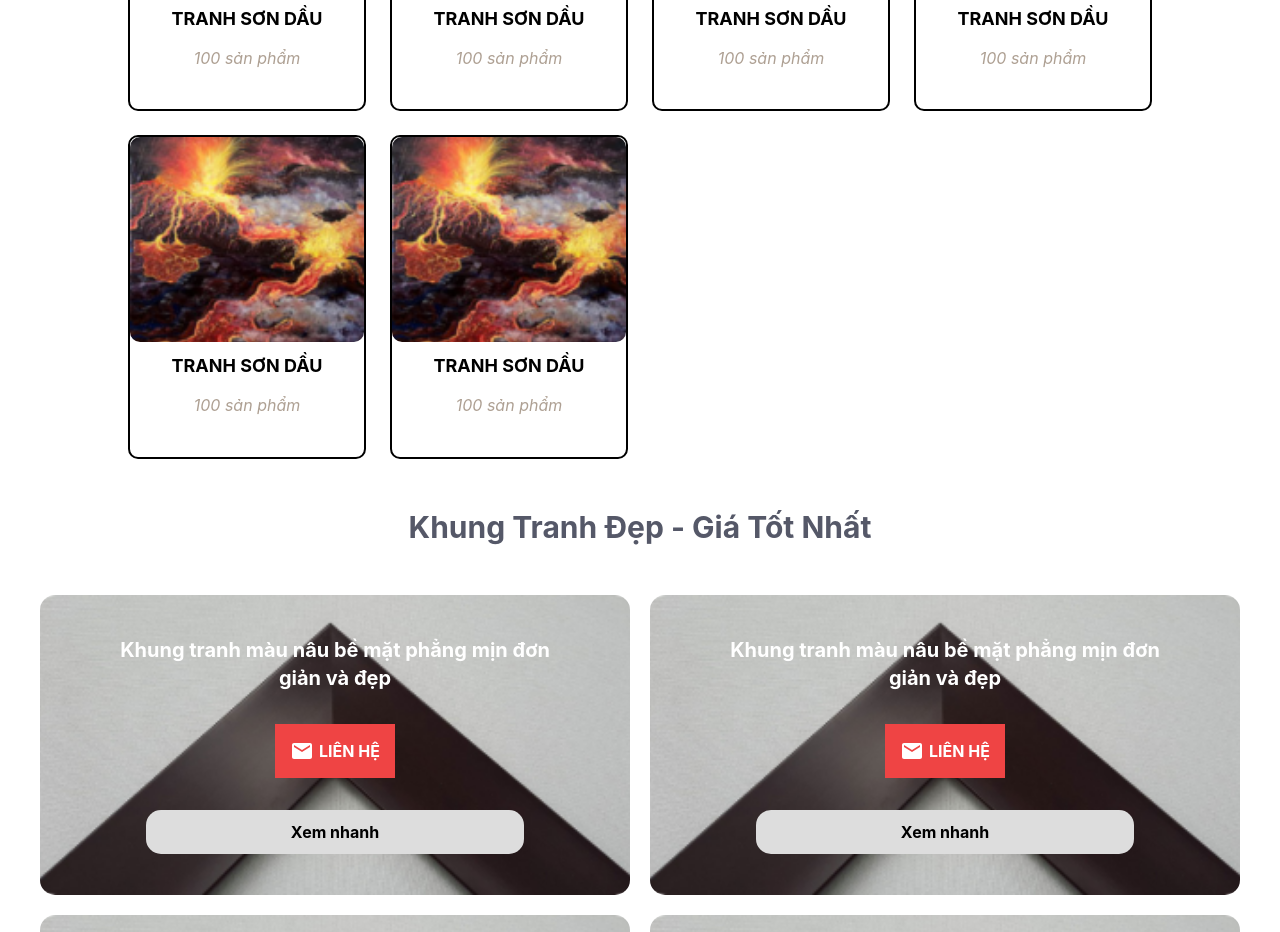
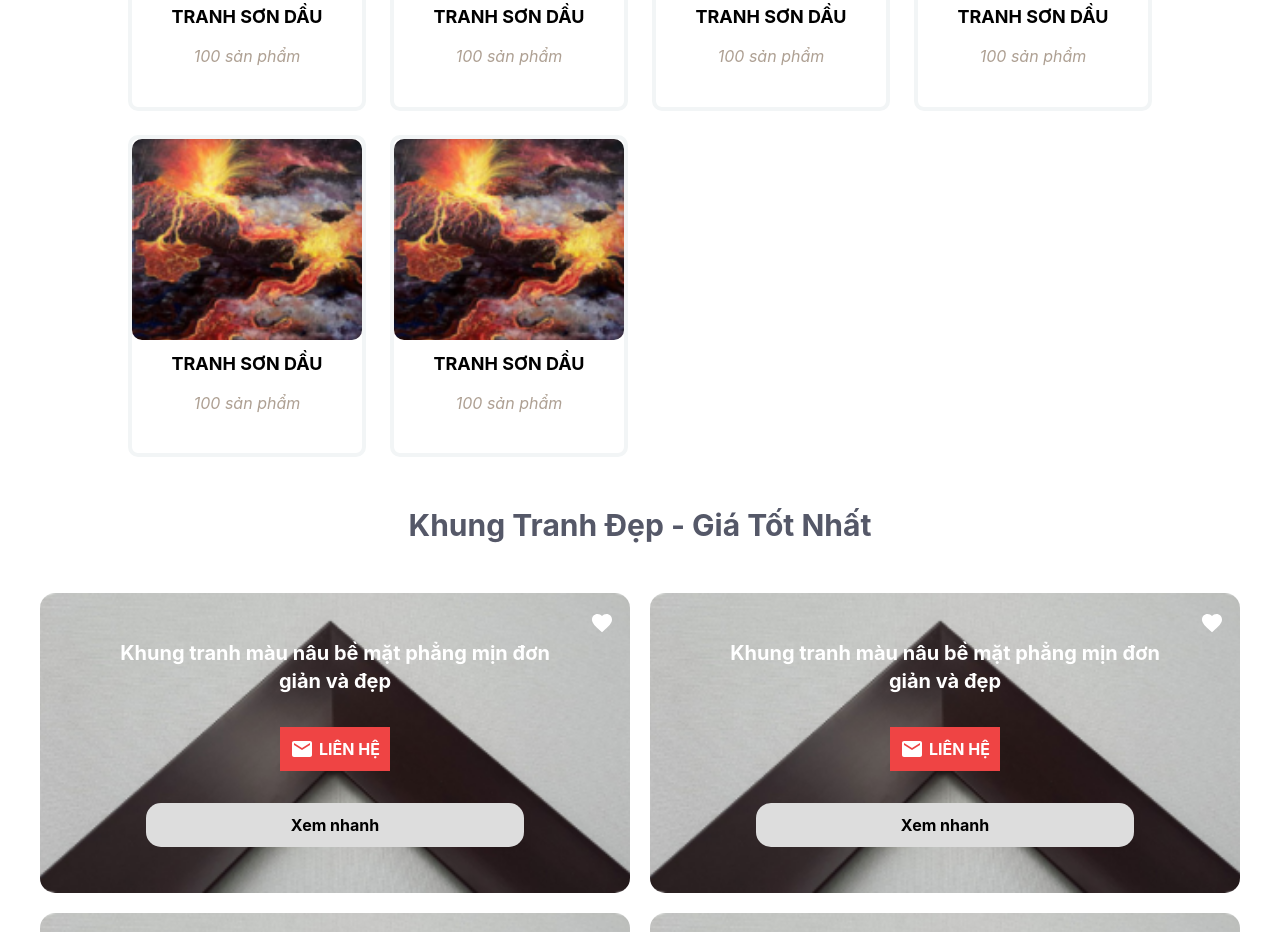
Before and after one commit to teej21/ISD_SHOP_FRONTEND, a React (Create React App) app: page / in a window 1280 px wide. Shown: the part 1940-2872 px from the top of the page. Built offline with nearby package versions, Linux system fonts and the light colour scheme; a web font is replaced by a local one.

Commit message:
hot fix p2

```diff
--- a/src/components/Homepage/Items/GridBox.tsx
+++ b/src/components/Homepage/Items/GridBox.tsx
@@ -2,7 +2,7 @@ import React from "react";
 import Picture_1 from '../../../assets/pic_1.png'
 const GridBox = () => {
   return (
-    <div className="flex flex-col items-center border-2 border-[#000000] border-solid rounded-[10px]">
+    <div className="flex flex-col items-center border-4 border-[#f2f5f6] border-solid rounded-[10px] hover:-translate-y-4 hover:shadow-shadow_primary transition ease-in-out duration-300">
       <div className="w-full h-8/10 flex flex-col gap-[10px]">
         <img src={Picture_1} className="w-full h-8/10 object-cover rounded-[10px]"></img>
         <h1 className="font-bold text-lg text-center">TRANH SƠN DẦU</h1>
--- a/src/components/Homepage/Items/PictureFrame.tsx
+++ b/src/components/Homepage/Items/PictureFrame.tsx
@@ -16,7 +16,7 @@ const PictureFrame = () => {
           return <PictureFrameComponent key={productID} />;
         })}
       </div>
-      <div className="mx-auto my-8 bg-red-500 relative w-[300px] p-2 rounded-[15px] flex gap-[15px] ">
+      <div className="mx-auto my-8 bg-red-500 relative w-[300px] p-2 rounded-[15px] flex gap-[15px] hover:bg-orange-500 transition duration-300 ">
         <AddIcon className="text-white font-bold"/>
         <Link to="/" className="text-white font-bold flex">Xem Thêm Khung Tranh Khác</Link>
       </div>
--- a/src/components/Homepage/Items/PictureFrameComponent.tsx
+++ b/src/components/Homepage/Items/PictureFrameComponent.tsx
@@ -1,23 +1,37 @@
 import React from "react";
 import Img_Frame from "../../../assets/pic_frame.png";
 import { Link } from "react-router-dom";
-import MailIcon from '@mui/icons-material/Mail';
+import MailIcon from "@mui/icons-material/Mail";
+import FavoriteIcon from "@mui/icons-material/Favorite";
 const PictureFrameComponent = () => {
   return (
     <div>
       <div className="relative">
-    <div className=" w-full h-[300px] rounded-[20px]">
-        <img src={Img_Frame} className="w-full h-full object-cover rounded-[15px]" alt="frame_img"></img>
-    </div>
-      <div className="absolute top-1/2 left-1/2 transform translate-x-[-50%] translate-y-[-50%] flex flex-col w-8/10 text-center">
-        <h1 className="text-xl text-white font-bold">Khung tranh màu nâu bề mặt phẳng mịn đơn giản và đẹp</h1>
-        <div className="bg-red-500 p-[15px] mx-auto my-8 flex flex-row items-center justfy-center">
-          <MailIcon className="text-white mr-[5px]"></MailIcon>
-          <Link to="/contact" className="text-white font-bold">LIÊN HỆ</Link>
+        <div className="relative w-full h-[300px] rounded-[20px]">
+          <img
+            src={Img_Frame}
+            className="w-full h-full object-cover rounded-[15px] hover:scale-105 transition duration-300"
+            alt="frame_img"
+          />
+          <div className="rounded-full block absolute top-4 right-4 text-white hover:text-red-500 cursor transition duration-300">
+            <FavoriteIcon />
           </div>
-        <h1 className="bg-[#DDDDDD] w-8/10 mx-auto p-[10px] rounded-[15px] font-bold font-[#787171]">Xem nhanh</h1>
+        </div>
+        <div className="absolute top-1/2 left-1/2 transform translate-x-[-50%] translate-y-[-50%] flex flex-col w-8/10 text-center">
+          <h1 className="text-xl text-white font-bold">
+            Khung tranh màu nâu bề mặt phẳng mịn đơn giản và đẹp
+          </h1>
+          <div className="bg-red-500 p-[10px] mx-auto my-8 flex flex-row items-center justfy-center hover:bg-orange-500 transition duration-300 ">
+            <MailIcon className="text-white mr-[5px]"></MailIcon>
+            <Link to="/contact" className="text-white font-bold">
+              LIÊN HỆ
+            </Link>
+          </div>
+          <h1 className="bg-[#DDDDDD] w-8/10 mx-auto p-[10px] rounded-[15px] font-bold font-[#787171] hover:bg-gray-300 hover:shadow-shadow_primary transition duration-300">
+            Xem nhanh
+          </h1>
+        </div>
       </div>
-    </div>
     </div>
   );
 };
--- a/src/components/Login/login/Signup.tsx
+++ b/src/components/Login/login/Signup.tsx
@@ -39,7 +39,7 @@ const Signup = () => {
       if (response.ok) {
         click.handleClickSignUp();
       } else {
-        console.error("Error from server:", result.error);
+       click.handleDuplicate();
       }
     } catch (error) {
       console.error("Error submitting form:", error);
@@ -89,6 +89,11 @@ const Signup = () => {
                 {errors.email && (
                   <span className="text-red-500 font-bold text-xs">
                     {errors.email.message}
+                  </span>
+                )}
+                 {click.errorDuplicate && (
+                  <span className="text-red-500 font-bold text-xs">
+                    {click.errorDuplicate}
                   </span>
                 )}
                 <label htmlFor="Số điện thoại">Số điện thoại *</label>
--- a/src/context/ClickTheme.tsx
+++ b/src/context/ClickTheme.tsx
@@ -7,6 +7,7 @@ const ThemeContext = createContext({
  clickVisiblePasswordConfirm: false,
  loginType: 'account',
  error: '',
+ errorDuplicate: '',
  handleClick: () => {},
  handleClickSignUp: () => {},
  handleVisibleSignUp: () => {},
@@ -14,7 +15,8 @@ const ThemeContext = createContext({
  handleLoginAccount: () => {},
  handleLoginPhoneNumber: () => {},
  handleError: () => {},
- resetError: () => {}
+ resetError: () => {},
+ handleDuplicate: () => {},
 });
 
 const ClickTheme = ({ children }) => {
@@ -24,6 +26,7 @@ const ClickTheme = ({ children }) => {
  const [clickVisiblePasswordConfirm, setClickVisiblePasswordConfirm] = useState(false);
  const [loginType, setLoginType] = useState('');
  const [error, setError] = useState('');
+ const [errorDuplicate, setErrorDuplicate] = useState('');
  const handleClick = () => {
     setIsClicked(prevState => !prevState);
  };
@@ -48,11 +51,15 @@ const handleError = () => {
    setError('Vui lòng nhập một địa chỉ email hoặc số điện thoại hợp lệ');
 }
 
-const resetError = () => {
-   setError('');
+const handleDuplicate = () => {
+   setError('')
 }
 
- const value = {clickVisiblePasswordConfirm, clickVisibleSignUp, isClicked, clickSignUp, error, handleClick, handleClickSignUp, handleVisibleSignUp, handleClickVisiblePasswordConfirm, loginType, handleLoginAccount, handleLoginPhoneNumber, handleError, resetError};
+const resetError = () => {
+   setErrorDuplicate('Tài khoản này đã có người đăng ký !')
+}
+
+ const value = {clickVisiblePasswordConfirm, clickVisibleSignUp, isClicked, clickSignUp, error, errorDuplicate, handleClick, handleClickSignUp, handleVisibleSignUp, handleClickVisiblePasswordConfirm, loginType, handleLoginAccount, handleLoginPhoneNumber, handleError, resetError, handleDuplicate};
 
  return (
     <ThemeContext.Provider value={value}>
--- a/src/validation/SignUpVal.ts
+++ b/src/validation/SignUpVal.ts
@@ -7,12 +7,14 @@ const schema: z.ZodType<OmitRoleId> = z.object({
   full_name: z.string().min(1, { message: 'Tên không được để trống!' }).max(100, { message: 'Tên không được vượt quá 100 kí tự' }),
   email: z.string().email({ message: "Vui lòng nhập địa chỉ email hợp lệ" }),
   gender: z.string().min(1, { message: "Vui lòng nhập giới tính!" }),
-  phone_number: z.string().min(1, { message: 'Số điện thoại không hợp lệ!' }),
+  phone_number: z.string().min(1, { message: 'Số điện thoại không hợp lệ!' }).max(10, {message: 'Số điện thoại không hợp lệ! '}),
   password: z.string().min(8, { message: 'Mật khẩu phải trên 8 kí tự' }).max(200, { message: 'Mật khẩu quá 200 kí tự' }),
   confirm_password: z.string().min(8, { message: 'Mật khẩu phải trên 8 kí tự' }).max(200, { message: 'Mật khẩu quá 200 kí tự' }),
 }).refine(data => data.password === data.confirm_password, {
   message: 'Mật khẩu xác nhận không khớp',
   path: ['confirm_password']
+}).refine(data => data.phone_number.charAt(0) === '0', {
+  message: 'Số điện thoại không hợp lệ!'
 });
 
 export default schema;
```
